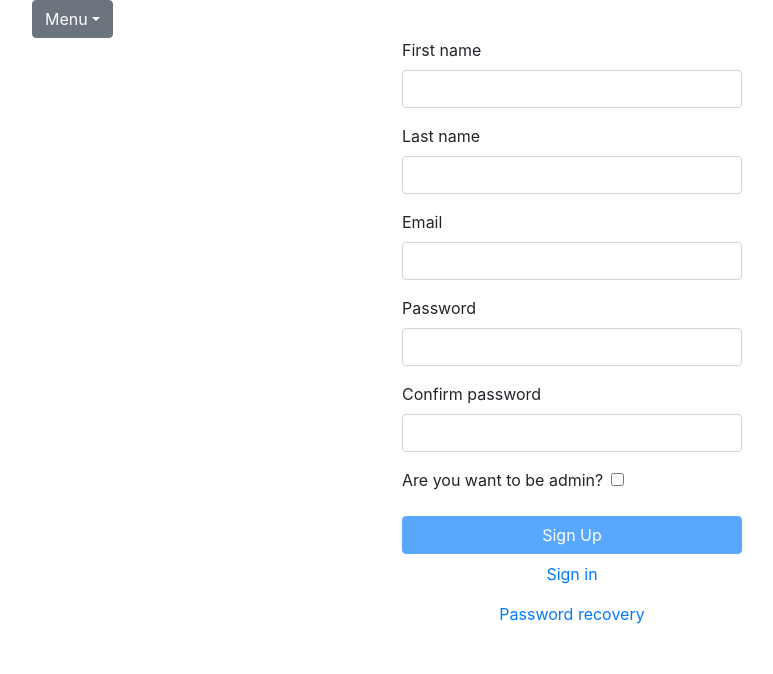
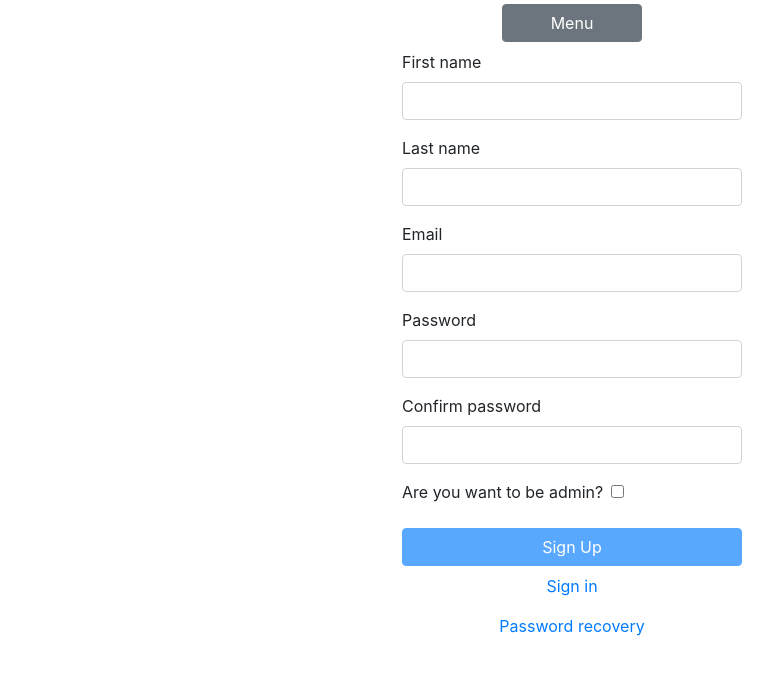
Before and after one commit to vy-levyy/dry-cleaning-order-management-system, a React (Create React App) app in the folder frontend/: page /registration in a window 1280 px wide. Shown: the top 674 px of the page, without its empty margins (68-841 px from the left). Built offline with nearby package versions, Linux system fonts and the light colour scheme.

Commit message:
Added header

```diff
--- /dev/null
+++ b/frontend/src/components/Header/index.tsx
@@ -0,0 +1,14 @@
+import React from 'react';
+import Menu from '../Menu';
+
+const Header: React.FunctionComponent = () => {
+  return (
+    <div className="row justify-content-center">
+      <div className="col text-center mt-1 mb-2">
+        <Menu />
+      </div>
+    </div>
+  )
+}
+
+export default Header;
--- a/frontend/src/components/Menu/index.tsx
+++ b/frontend/src/components/Menu/index.tsx
@@ -11,10 +11,9 @@ const Menu: React.FunctionComponent = () => {
   role = getRole();
 
   return (
-    <div className="container">
     <div className="dropdown">
       <button
-          className="btn btn-secondary dropdown-toggle"
+        className="btn btn-secondary pl-5 pr-5"
         type="button"
         data-toggle="dropdown"
         aria-haspopup="true"
@@ -27,7 +26,6 @@ const Menu: React.FunctionComponent = () => {
         activeItem={ getActiveItem() }
       />
     </div>
-    </div>
   );
 }
 
--- a/frontend/src/pages/PageAuthorization/index.tsx
+++ b/frontend/src/pages/PageAuthorization/index.tsx
@@ -1,12 +1,10 @@
 import React from 'react';
 import FormAuthorization from '../../components/forms/FormAuthorization';
 import PageWrapper from '../PageWrapper';
-import Menu from '../../components/Menu';
 
 const PageAuthorization: React.FunctionComponent = () => {
   return (
     <PageWrapper>
-      <Menu />
       <FormAuthorization />
     </PageWrapper>
   );
--- a/frontend/src/pages/PagePasswordRequestUpdate/index.tsx
+++ b/frontend/src/pages/PagePasswordRequestUpdate/index.tsx
@@ -1,12 +1,10 @@
 import React from 'react';
 import FormPasswordRequestUpdate from '../../components/forms/FormPasswordRequestUpdate';
 import PageWrapper from '../PageWrapper';
-import Menu from '../../components/Menu';
 
 const PagePasswordRequestUpdate: React.FunctionComponent = () => {
   return (
     <PageWrapper>
-      <Menu />
       <FormPasswordRequestUpdate />
     </PageWrapper>
   );
--- a/frontend/src/pages/PagePasswordUpdate/index.tsx
+++ b/frontend/src/pages/PagePasswordUpdate/index.tsx
@@ -1,12 +1,10 @@
 import React from 'react';
 import FormPasswordUpdate from '../../components/forms/FormPasswordUpdate';
 import PageWrapper from '../PageWrapper';
-import Menu from '../../components/Menu';
 
 const PagePasswordUpdate: React.FunctionComponent = () => {
   return (
     <PageWrapper>
-      <Menu />
       <FormPasswordUpdate />
     </PageWrapper>
   );
--- a/frontend/src/pages/PageRegistration/index.tsx
+++ b/frontend/src/pages/PageRegistration/index.tsx
@@ -1,12 +1,10 @@
 import React from 'react';
 import FormRegistration from '../../components/forms/FormRegistration';
 import PageWrapper from '../PageWrapper';
-import Menu from '../../components/Menu';
 
 const PageRegistration: React.FunctionComponent = () => {
   return (
     <PageWrapper>
-      <Menu />
       <FormRegistration />
     </PageWrapper>
   );
--- a/frontend/src/pages/PageWrapper.tsx
+++ b/frontend/src/pages/PageWrapper.tsx
@@ -1,8 +1,10 @@
 import React from 'react';
+import Header from '../components/Header';
 
 const PageWrapper: React.FunctionComponent = ({ children }) => {
   return (
     <div className="container">
+      <Header />
       <div className="row justify-content-center">
         <div className="col">
           { children }
```
Lines whose indentation alone changed are shown as unchanged.
